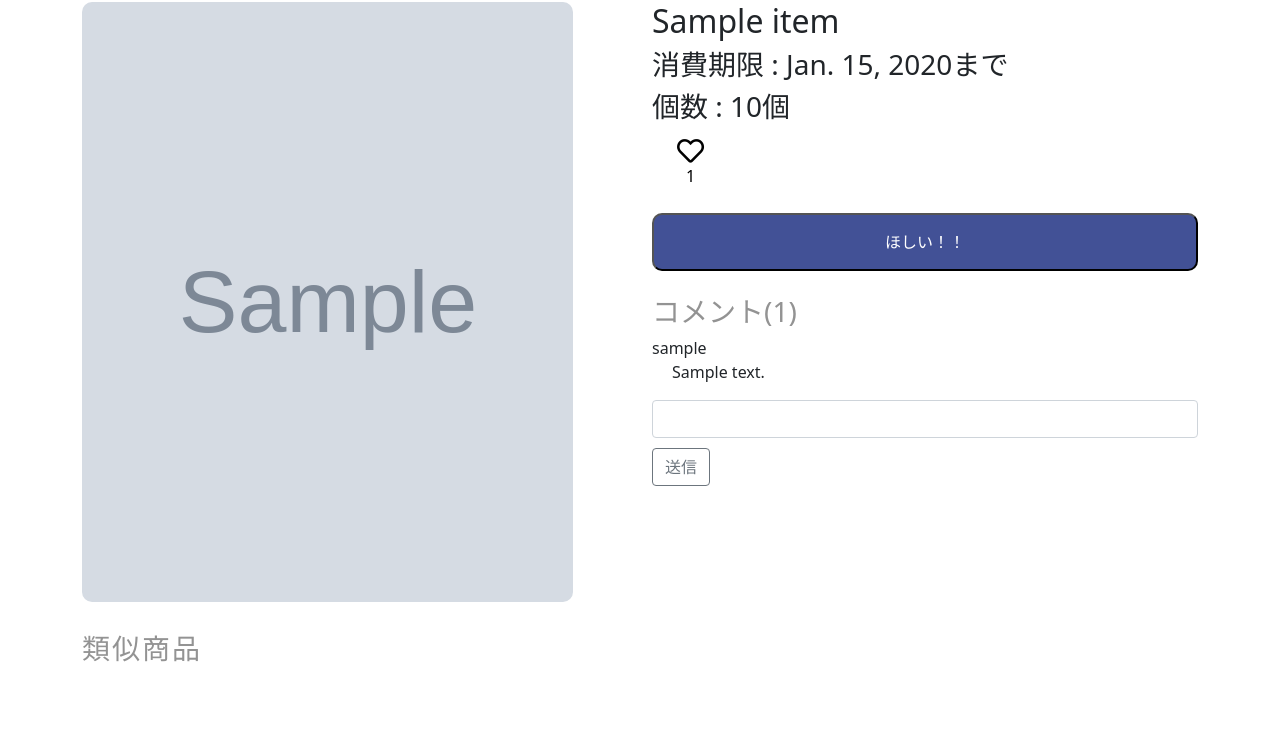
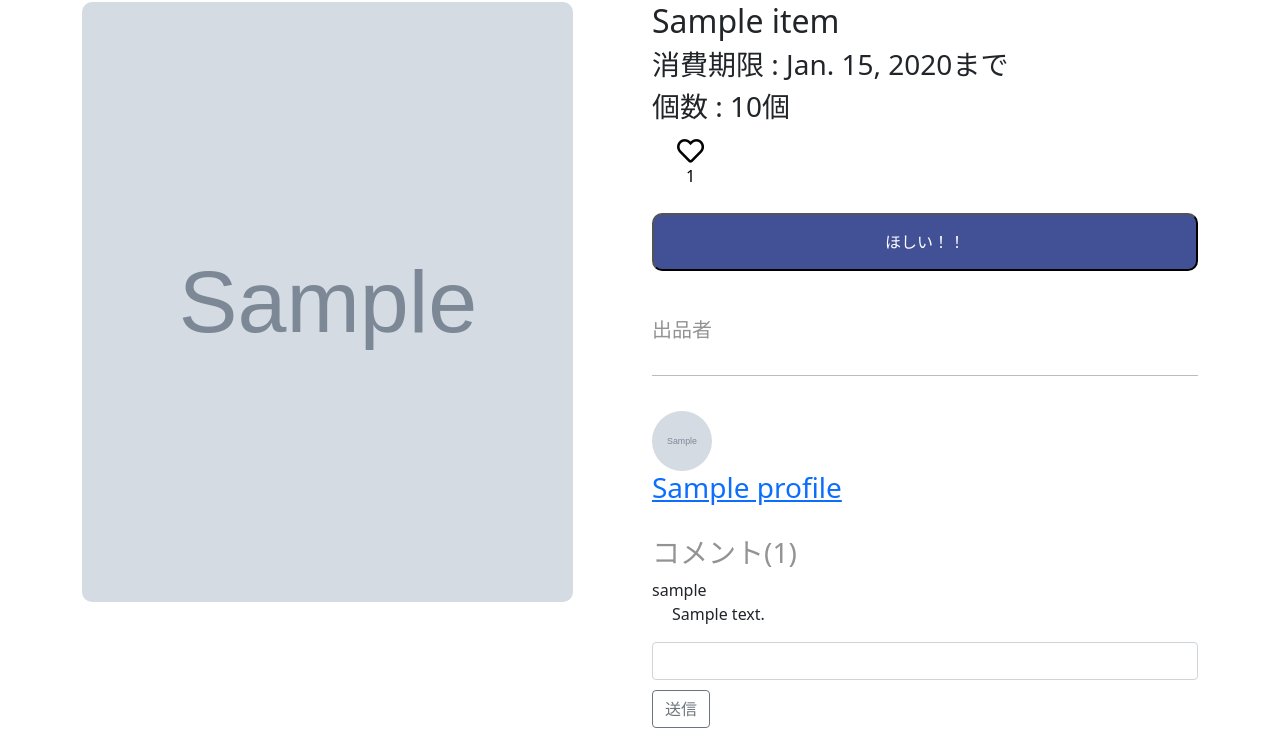
Before and after one commit to tk-art/my-first-blog, a Django app: page /food_information/1 in a window 1280 px wide. Shown: the part 213-965 px from the top of the page. Run offline with Django 4.2, Linux system fonts and the light colour scheme; tables that the repository leaves empty hold one stand-in row (values such as "Sample post"); grey boxes marked "Sample" are stand-in pictures; data that the repository does not hold is empty.

Commit message:
The profile is complete, but there are some minor bugs that we will fix

```diff
--- a/app/models.py
+++ b/app/models.py
@@ -36,6 +36,7 @@ class Notification(models.Model):
     timestamp = models.DateField(auto_now_add=True)
 
 class Profile(models.Model):
+    user = models.OneToOneField(CustomUser, on_delete=models. CASCADE)
     name = models.CharField(max_length=100)
     image = models.ImageField(upload_to='item_images/')
     content = models.TextField()
--- a/app/templates/base.html
+++ b/app/templates/base.html
@@ -18,7 +18,7 @@
         {% if user.is_authenticated %}
         <div class="col-md-6">
           <div class="d-flex justify-content-end">
-            <a href="/profile" class="header-right">プロフィール</a>
+            <a href="/profile/{{ user.id }}" class="header-right">プロフィール</a>
             <a href="/register" class="header-right">登録</a>
             <a href="/notification" class="header-right" id="notification-link"><span id="notification-icon"></span>通知</a>
             <a href="search" class="header-right">検索</a>
--- a/app/templates/food_information.html
+++ b/app/templates/food_information.html
@@ -20,6 +20,19 @@
           </button>
 
           <button class="myclass">ほしい！！</button>
+
+          <div class="seller">
+　　　　　　  <p>出品者</p>
+            <div class="separator"></div>
+            <div class="profile-seller">
+              <div class="profile-link">
+                <a href="/profile/{{ profile.user_id }}">
+                  <img src="{{ profile.image.url }}" alt="{{ profile.name }}" class="profile-image-size">
+                  <h3>{{ profile.name }}</h3>
+                </a>
+              </div>
+            </div>
+          </div>
 
 　　　　　　<h3 class="comment-count">コメント({{ comments.count }})</h2>
 
--- a/app/urls.py
+++ b/app/urls.py
@@ -10,7 +10,7 @@ urlpatterns = [
     path('login/', views.login_form, name='login_form'),
     path('logout/',views.logout_view, name='logout_view'),
 
-    path('profile/', views.profile, name='profile'),
+    path('profile/<int:user_id>', views.profile, name='profile'),
     path('profile_edit/', views.profile_edit, name='profile_edit'),
     path('register/', views.register_view, name='register_view'),
     path('notification/', views.notification, name='notification'),
--- a/app/views.py
+++ b/app/views.py
@@ -4,14 +4,19 @@ from .forms import SignupForm, ItemForm, CommentForm, ProfileForm
 from django.contrib.auth.hashers import make_password
 from django.contrib.auth.decorators import login_required
 #from django.views.decorators.http import require_POST
-from .models import CustomUser, Item, Like, Comment, Notification
+from .models import CustomUser, Item, Like, Comment, Notification, Profile
 from django.shortcuts import get_object_or_404
 from django.http import JsonResponse
 from django.core.paginator import Paginator
 
 def top(request):
     items = Item.objects.all()
-    return render(request, 'top.html', {'items': items})
+    user =request.user
+    context = {
+        'items': items,
+        'user': user
+    }
+    return render(request, 'top.html', context)
 
 def signup(request):
     if request.method == 'POST':
@@ -54,25 +59,41 @@ def logout_view(request):
     return redirect('top')
 
 
+def profile(request, user_id):
+    user = get_object_or_404(CustomUser, id=user_id)
+    items = user.items.all()
+    profile = get_object_or_404(Profile, user=user)
 
-@login_required
-def profile(request):
-    items = request.user.items.all()
     context = {
-        'user': request.user,
+        'user' : user,
+        'profile': profile,
         'items': items
     }
     return render(request,'profile.html', context)
 
+@login_required
 def profile_edit(request):
     if request.method == 'POST':
       form = ProfileForm(request.POST, request.FILES)
+      user = request.user
+      user_id = user.id
       if form.is_valid():
-        form.save()
-        return redirect('profile')
+        profile_data = form.cleaned_data
+        profile = Profile.objects.filter(user=user).first()
+        if profile:
+            profile.name = profile_data['name']
+            profile.image = profile_data['image']
+            profile.content = profile_data['content']
+            profile.save()
+        else:
+            profile = form.save(commit=False)
+            profile.user = user
+            profile.save()
+        return redirect('profile', user_id=user_id)
     else:
         form = ProfileForm()
-    return render(request,'profile_edit.html')
+    return render(request,'profile_edit.html', {'form' : form})
+
 
 @login_required
 def register_view(request):
@@ -93,12 +114,15 @@ def register_view(request):
 def food_information(request, item_id):
   self_id = item_id
   item = get_object_or_404(Item, pk=item_id)
+  user = item.user
+  profile = get_object_or_404(Profile, user=user)
   items = Item.objects.exclude(id=self_id)[:4]
   comments = Comment.objects.filter(item_id=item_id)
   context = {
     'item' : item,
     'comments' : comments,
     'items' : items,
+    'profile' : profile
   }
   return render(request,'food_information.html', context)
 
--- a/static/css/style.css
+++ b/static/css/style.css
@@ -154,6 +154,8 @@ table.reg_form{
 
 .similar-item {
   color: #6e6d6d;
+  margin-top: 10px;
+  margin-bottom: 10px;
 }
 .similar-link {
   text-decoration: none;
@@ -198,3 +200,73 @@ table.reg_form{
   border-bottom: 1px solid #BDBDB7;
   margin: 50px 0;
 }
+
+/*　プロフィール画像サイズ　*/
+.profile-image-size {
+  width: 100px;
+  height: 100px;
+  border-radius: 50%;
+  object-fit: cover;
+  margin-right: 20px;
+}
+
+/* プロフィール位置調整 */
+.profile-container {
+  margin-left: 150px;
+  margin-right: 150px;
+}
+
+.profile-detail {
+  display: flex;
+}
+.profile-detail h3 {
+  margin-top: 10px;
+}
+.profile-container p {
+  margin-top: 20px;
+}
+
+.profile-info {
+  display: flex;
+  align-items: center;
+  justify-content: space-between;
+  flex-grow: 1;
+}
+
+.profile-edit {
+  font-size: 14px;
+  border: 2px solid #000;
+  color: #000;
+  text-decoration: none;
+  border-radius: 5px;
+  padding: 8px 16px;
+  background: #fff;
+}
+.profile-edit:hover {
+  color: #fff;
+  background: rgb(66, 81, 150);
+  border: 2px solid rgb(66, 81, 150);
+}
+
+/* 食品情報出品者部分 */
+
+.seller p {
+  color: #939393;
+  font-size: 20px;
+  margin-top: 20px;
+  margin-bottom: -20px;
+}
+
+.profile-seller {
+  display: flex;
+  align-items: center;
+  margin-top: -15px;
+}
+.profile-seller img {
+  width: 60px;
+  height: 60px;
+}
+
+.profile-link {
+  display: block;
+}
```
Also changed, not shown: app/templates/profile.html (+13 -3 lines), app/migrations/0017_profile_user.py (added), media/item_images/000059.png (added), media/item_images/000074.gif (added), media/item_images/000080.jpg (added), media/item_images/もんすたー.jpeg (added), media/item_images/ハルメ_9Ljhol7.jpg (added), media/item_images/ハルメ_QLVI6ep.jpg (added), media/item_images/ハルメ_UruHvLZ.jpg (added), media/item_images/ハルメ_cSpAOhL.jpg (added), media/item_images/ハルメ_qOrCEwc.jpg (added), media/item_images/ハルメ_vspAdbd.jpg (added).
